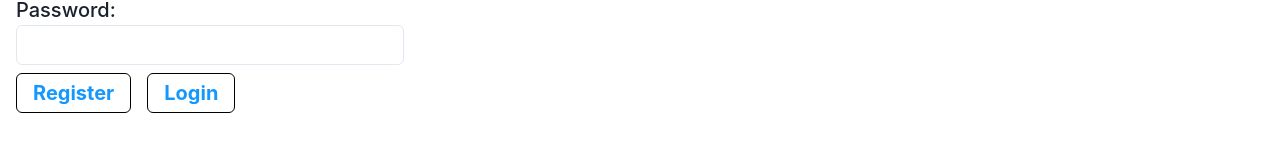
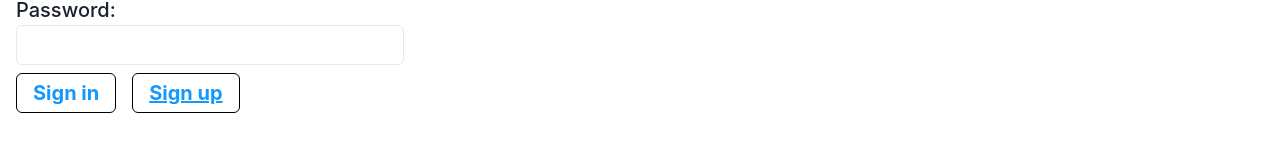
Before and after one commit to BorysShabazov/goit-react-hw-08-phonebook, a React (Create React App) app: page /goit-react-hw-08-phonebook/register in a window 1280 px wide. Shown: the part 237-388 px from the top of the page. Built offline with nearby package versions, Linux system fonts and the light colour scheme.

Commit message:
changeButtons

```diff
--- a/src/pages/Login/Login.jsx
+++ b/src/pages/Login/Login.jsx
@@ -72,8 +72,9 @@ const Login = () => {
               color="#1498fd"
               fontSize={'20'}
               _hover={{ bgColor: '#d6d5d4' }}
+              textDecoration={'underline'}
             >
-              Login
+              Sign in
             </Button>
             <Button
               bgColor="transparent"
@@ -84,7 +85,7 @@ const Login = () => {
               fontSize={'20'}
               _hover={{ bgColor: '#d6d5d4' }}
             >
-              <NavLink to="/register">Register</NavLink>
+              <NavLink to="/register">Sign up</NavLink>
             </Button>
           </Box>
         </form>
--- a/src/pages/Register/Register.jsx
+++ b/src/pages/Register/Register.jsx
@@ -76,6 +76,17 @@ const Register = () => {
             </FormLabel>
             <Box display={'flex'} gap={'4'}>
               <Button
+                bgColor="transparent"
+                border="1px"
+                borderColor="#000000"
+                fontWeight="700"
+                color="#1498fd"
+                fontSize={'20'}
+                _hover={{ bgColor: '#d6d5d4' }}
+              >
+                <NavLink to="/login">Sign in</NavLink>
+              </Button>
+              <Button
                 type="submit"
                 bgColor="transparent"
                 border="1px"
@@ -84,19 +95,9 @@ const Register = () => {
                 color="#1498fd"
                 fontSize={'20'}
                 _hover={{ bgColor: '#d6d5d4' }}
+                textDecoration={'underline'}
               >
-                Register
-              </Button>
-              <Button
-                bgColor="transparent"
-                border="1px"
-                borderColor="#000000"
-                fontWeight="700"
-                color="#1498fd"
-                fontSize={'20'}
-                _hover={{ bgColor: '#d6d5d4' }}
-              >
-                <NavLink to="/login">Login</NavLink>
+                Sign up
               </Button>
             </Box>
           </FormControl>
```
